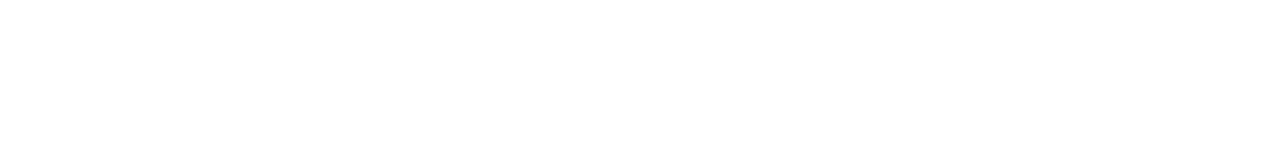
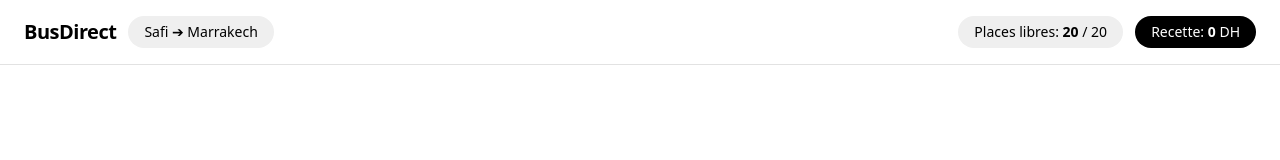
Before and after one commit to NidalJM/Bus-Direct, a website: page index.html in a window 1280 px wide. Drawn offline with nearby package versions, Linux system fonts and the light colour scheme.

Commit message:
added header navigation with places counter

```diff
--- a/index.html
+++ b/index.html
@@ -1,5 +1,6 @@
 <!DOCTYPE html>
 <html lang="fr">
+
 <head>
     <meta charset="UTF-8">
     <meta name="viewport" content="width=device-width, initial-scale=1.0">
@@ -22,6 +23,27 @@
         }
     </script>
 </head>
+
 <body class="bg-brand-canvas text-brand-black antialiased font-sans min-h-screen">
+    <header
+        class="sticky top-0 z-50 bg-white border-b border-brand-border px-6 py-4 flex flex-wrap justify-between items-center gap-4">
+        <div class="flex items-center gap-3">
+            <span class="text-xl font-bold tracking-tight">BusDirect</span>
+            <span class="bg-brand-soft px-4 py-1.5 rounded-full text-sm font-medium">Safi ➔ Marrakech</span>
+        </div>
+
+        <div class="flex items-center gap-3">
+            <div id="stat-seats" class="bg-brand-soft px-4 py-1.5 rounded-full text-sm font-medium">
+                Places libres: <span id="count-free" class="font-bold">20</span> / 20
+            </div>
+            <div id="stat-revenue" class="bg-brand-black text-white px-4 py-1.5 rounded-full text-sm font-medium">
+                Recette: <span id="count-revenue" class="font-bold">0</span> DH
+            </div>
+        </div>
+    </header>
+
+    <main class="max-w-7xl mx-auto p-6 grid grid-cols-1 lg:grid-cols-12 gap-8">
+    </main>
 </body>
+
 </html>
```
Lines whose indentation alone changed are shown as unchanged.
